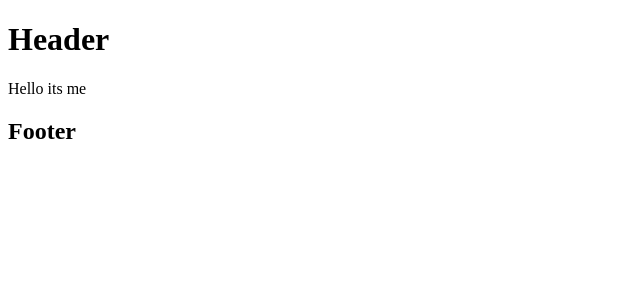
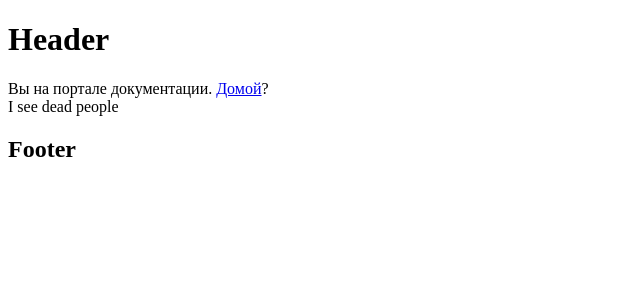
Before and after one commit to Vlad1m1ru5/next-site, a Next.js app: page / in a window 1280 px wide. Shown: the top 300 px of the page, without its empty margins (0-640 px from the left). Built offline with nearby package versions, Linux system fonts and the light colour scheme.

Commit message:
develop
reworked app layout

```diff
--- a/utils/api.ts
+++ b/api/services.ts
@@ -1,6 +1,6 @@
 import { promises } from 'fs'
 
-export const getAllPagesInfo = async (path = './_pages/'): Promise<PageInfo[]> => {
+export const findAllServices = async (path = './docs/'): Promise<Service[]> => {
   const entries = await promises.readdir(path, { withFileTypes: true })
 
   const files = entries
@@ -10,7 +10,7 @@ export const getAllPagesInfo = async (path = './_pages/'): Promise<PageInfo[]> =
   const folders = entries.filter(folder => folder.isDirectory())
 
   for (const folder of folders) {
-    files.push(...await getAllPagesInfo(`${path}${folder.name}/`))
+    files.push(...await findAllServices(`${path}${folder.name}/`))
   }
 
   return files
--- /dev/null
+++ b/components/main.tsx
@@ -0,0 +1,9 @@
+import React from 'react'
+
+const Main: React.FunctionComponent = ({ children }) => (
+  <main>
+    {children}
+  </main>
+)
+
+export default Main
--- a/index.d.ts
+++ b/index.d.ts
@@ -1,4 +1,4 @@
-type PageInfo = {
+type Service = {
   path: string
   name: string
 }
--- a/pages/_app.tsx
+++ b/pages/_app.tsx
@@ -1,13 +1,25 @@
 import React from 'react'
 import Head from 'next/head'
 import { AppProps } from 'next/app'
+import Link from 'next/link'
+import Main from 'components/main'
+import Header from 'components/header'
+import Footer from 'components/footer'
 
 const App: React.FunctionComponent<AppProps> = ({ Component, pageProps }) => (
   <>
     <Head>
       <title>Next site</title>
     </Head>
-    <Component {...pageProps}/>
+    <Header>
+      Вы на портале документации. <Link href='/'>Домой</Link>?
+    </Header>
+    <Main>
+      <Component {...pageProps}/>
+    </Main>
+    <Footer>
+
+    </Footer>
   </>
 )
 
--- a/pages/index.tsx
+++ b/pages/index.tsx
@@ -1,13 +1,9 @@
 import React from 'react'
-import Header from 'layouts/header'
-import Footer from 'layouts/footer'
 import { GetStaticProps } from 'next'
 
 const IndexPage: React.FunctionComponent = () => (
   <>
-    <Header />
-    Hello its me
-    <Footer />
+    I see dead people
   </>
 )
 
```
Also changed, not shown: pages/docs/index.tsx (added, +26 -0 lines), pages/documentation/index.tsx (deleted, +0 -29 lines), components/footer.tsx (renamed from layouts/footer.tsx), components/header.tsx (renamed from layouts/header.tsx), 1 other file (tests, documents, lock files or other folders).
